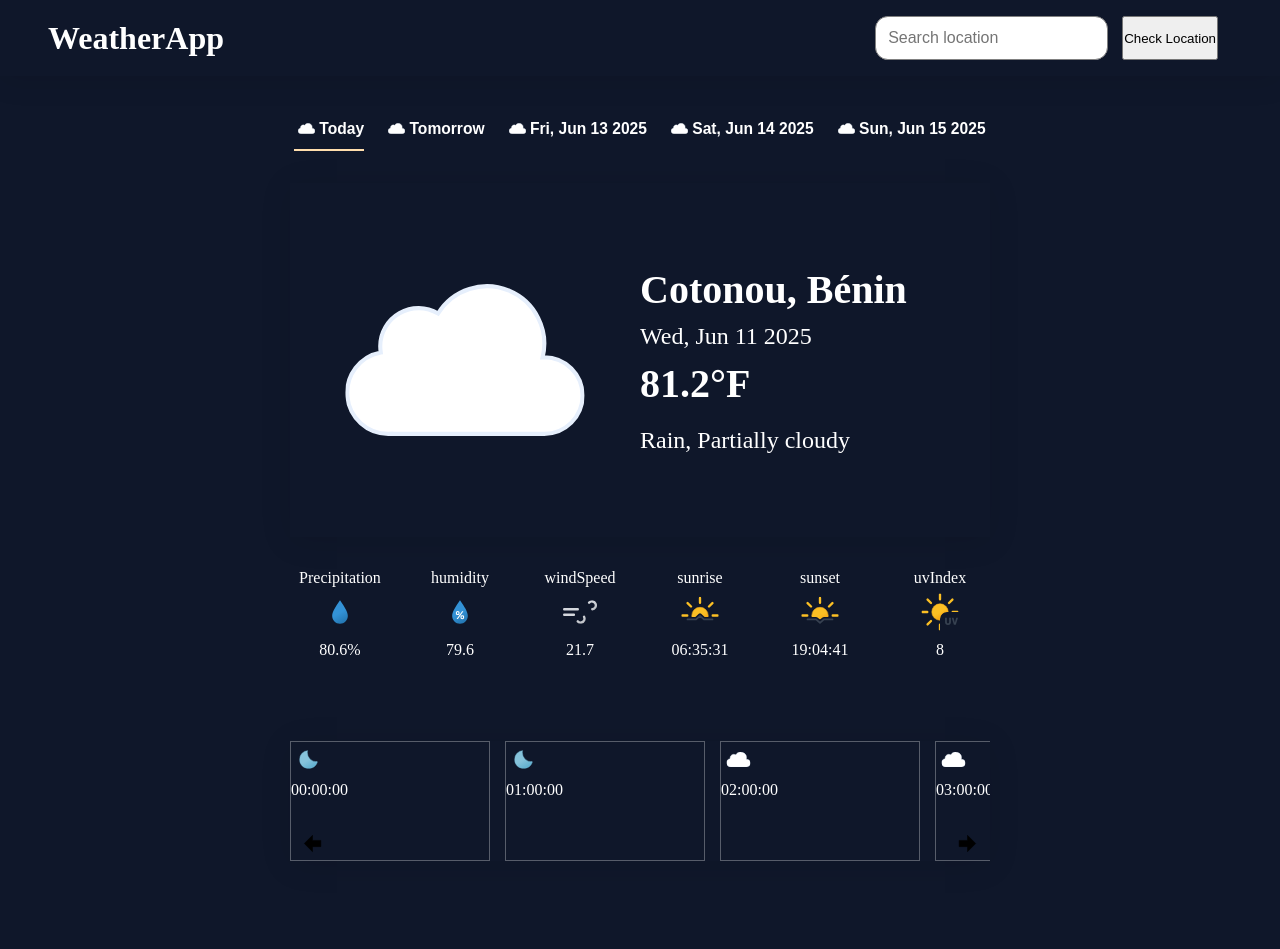
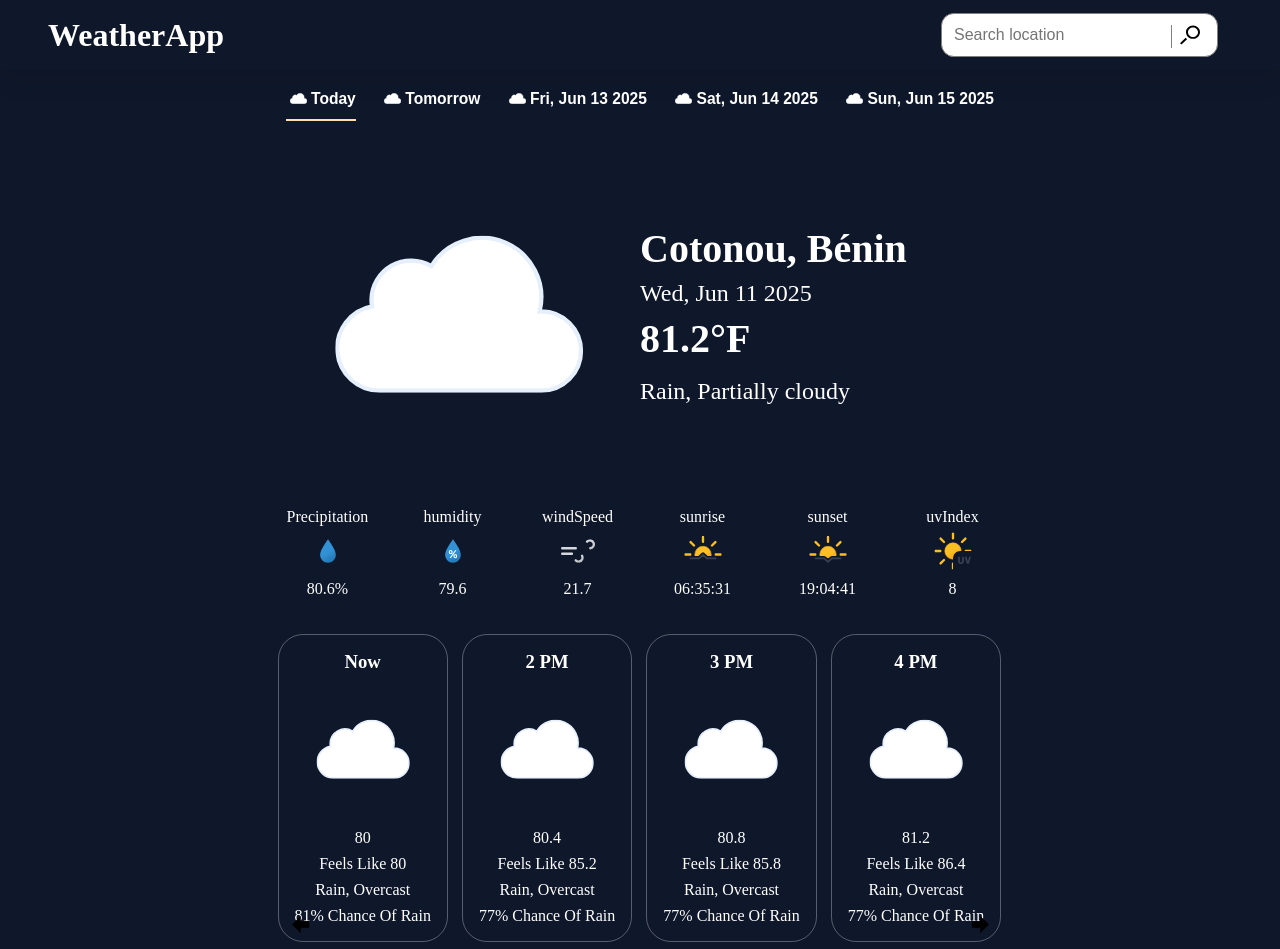
Before and after one commit to Jayfx24/weatherApp, a website built with webpack: page src/template.html in a window 1280 px wide. Before the commit the page ends 925 px from the top, so only its background shows below. Built offline with nearby package versions, Linux system fonts and the light colour scheme.

Commit message:
improved UI and added search icom

```diff
--- a/src/modules/displayUI.js
+++ b/src/modules/displayUI.js
@@ -1,4 +1,4 @@
-import { format, parseISO, isToday, isTomorrow } from 'date-fns';
+import { format, parseISO, isToday, isTomorrow,differenceInMinutes } from 'date-fns';
 import {
     selector,
     selectorAll,
@@ -23,6 +23,8 @@ export const components = {
     form: createElement('form'),
     label: createElement('label', '', 'Enter Location', ''),
     input: createElement('input', '', '', 'location'),
+    inputWrapper: createElement('div','input-wrapper'),
+
     btn: createElement('button', '', 'Check Location'),
     spanError: createElement('span', '', '', 'locError'),
     rightSvg: createElement('div', 'right-svg'),
@@ -44,26 +46,28 @@ export const elements = {
 components.label.setAttribute('for', 'location');
 components.input.setAttribute('name', 'location');
 components.input.setAttribute('placeholder', 'Search location');
-components.btn.type = 'submit';
 
 let indexCount = 0;
 
 export function renderUi() {
+
     elements.currentInfo.innerHTML = '';
     elements.navPeriod.innerHTML = '';
     elements.hourly.innerHTML = '';
     elements.otherInfo.innerHTML = '';
 
-    // append(components.form, components.label);
-    append(components.form, components.input);
-    append(components.form, components.btn);
+    const inputSvg = createElement('button','input-svg')
+    inputSvg.innerHTML = iconsSvg.search
+    inputSvg.type = 'submit';
+
+    append(components.inputWrapper, inputSvg);
+    append(components.inputWrapper, components.input);
+    append(components.form, components.inputWrapper);
+    // append(components.form, components.btn);
     append(components.form, components.spanError);
     append(elements.formDiv, components.form);
 
-    // components.form.addEventListener('submit', getFormData);
 
-    // const index = getCurrentIndex();
-    // addWeatherIcon(index);
     const activeDate = getActiveDate();
     addWeatherIcon(activeDate);
     otherWeatherEle(activeDate);
@@ -133,25 +137,58 @@ function addWeatherIcon(activeDate) {
     append(elements.currentInfo, currentWeatherTexts);
     // append(elements.currentInfo, currentWeatherDiv);
 
-    createSliderBox(activeDate);
+    renderHourly(activeDate);
     renderCurrentWeek();
 }
 // i need an activeDate count for this
 
-function createSliderBox(activeDate) {
+function renderHourly(activeDate) {
     const data = dataManager.getData();
     const hours = data.getDayHours(activeDate);
     console.log(hours);
     hours.forEach((element) => {
-        const box = createElement('div', 'hourly-item');
-        const boxText = createElement('p', 'hourly-item-text');
+        const currTimeEpoch = Math.floor(Date.now() / 1000);
+        const timeEpoch = element.datetimeEpoch + 3600
+        if (currTimeEpoch > timeEpoch ) return
+
+        const box = createElement('div', 'hourly-card');
+        const heading = createElement('div', 'hourly-heading');
+        const time = createElement('h3', 'hourly-time');
         const svgBox = createElement('div', 'hourly-svg');
+        const degree = createElement('p', 'hourly-degree');
+        const feels = createElement('p', 'hourly-feels');
+        const condition = createElement('p', 'hourly-condition');
+        const precip = createElement('p', 'hourly-precip');
+
+        const hourIndex = hours.indexOf(element)
+        const hour = data.getHourDatetime(activeDate,hourIndex)
+
+        const datetime = new Date(`${activeDate}T${hour}`)
+
         svgBox.innerHTML = getSvgIcon(element.icon);
-        boxText.textContent = `${data.getHourDatetime(activeDate, hours.indexOf(element))}`;
+        degree.textContent = element.temp;
+        feels.textContent = `Feels like ${element.feelslike}`;
+        condition.textContent = element.conditions;
+        time.textContent = formattedHour((element.datetimeEpoch * 1000),datetime);
+        precip.textContent = `${Math.round(element.precipprob)}% chance of rain`
 
-        // console.log(element.icon);
+        time.classList.add('hour-item')
+        svgBox.classList.add('hour-item')
+        degree.classList.add('hour-item')
+        feels.classList.add('hour-item')
+        condition.classList.add('hour-item')
+        precip.classList.add('hour-item')
+
+
+        append(box, time);
         append(box, svgBox);
-        append(box, boxText);
+        // append(box, heading);
+        append(box, degree);
+        append(box, feels);
+        append(box, condition);
+        append(box, precip);
+
+
         append(elements.hourly, box);
     });
 
@@ -228,7 +265,7 @@ function otherWeatherEle(date) {
 
     const precipitation = createElement('div', 'other-item');
     const precipitationSvg = createElement('div', 'per-svg');
-    const precipitationText = createElement('p', 'per-text');
+    const precipitationText = createElement('p', 'item-name');
     const precipitationDescText = createElement(
         'p',
         'per-text',
@@ -237,27 +274,27 @@ function otherWeatherEle(date) {
 
     const uvIndex = createElement('div', 'other-item');
     const uvIndexSvg = createElement('div', 'uv-svg');
-    const uvIndexText = createElement('p', 'uv-text');
+    const uvIndexText = createElement('p', 'item-name');
     const uvIndexDescText = createElement('p', 'per-text', 'uvIndex');
 
     const sunrise = createElement('div', 'other-item');
     const sunriseSvg = createElement('div', 'sunrise-svg');
-    const sunriseText = createElement('p', 'sunrise-text');
+    const sunriseText = createElement('p', 'item-name');
     const sunriseDescText = createElement('p', 'per-text', 'sunrise');
 
     const sunset = createElement('div', 'other-item');
     const sunsetSvg = createElement('div', 'sunset-svg');
-    const sunsetText = createElement('p', 'sunset-text');
+    const sunsetText = createElement('p', 'item-name');
     const sunsetDescText = createElement('p', 'per-text', 'sunset');
 
     const humidity = createElement('div', 'other-item');
     const humiditySvg = createElement('div', 'humidity-svg');
-    const humidityText = createElement('p', 'humidity-text');
+    const humidityText = createElement('p', 'item-name');
     const humidityDescText = createElement('p', 'per-text', 'humidity');
 
     const windSpeed = createElement('div', 'other-item');
     const windSpeedSvg = createElement('div', 'wind-svg');
-    const windSpeedText = createElement('p', 'wind-text');
+    const windSpeedText = createElement('p', 'item-name');
     const windSpeedDescText = createElement('p', 'per-text', 'windSpeed');
 
     precipitationSvg.innerHTML = iconsSvg.precip;
@@ -311,22 +348,18 @@ function otherWeatherEle(date) {
     append(elements.otherInfo, uvIndex);
 }
 
-function slideCircle() {
-    const hours = dataManager.getDayHours();
+const formattedHour = (dateToFormat,hour) => {
+  const now = new Date();
+  const diff = differenceInMinutes(now, dateToFormat);
 
-    hours.forEach((hour) => {
-        const slideDot = createElement('button', 'slide-dots');
-
-        slideDot.setAttribute('role', 'tab');
-        slideDot.setAttribute('aria-label', `Slide ${hours.indexOf(hour) + 1}`);
-        slideDot.setAttribute('aria-selected', 'false');
-
-        append(elements.slideNav, slideDot);
-    });
-}
+  if (diff >= 0 && diff <= 60) {
+    return 'now';
+  }
+  return format(hour, 'h a');
+};
 
 function swipeRight() {
-    const hours = document.querySelectorAll('.hourly-item');
+    const hours = document.querySelectorAll('.hourly-card');
     const currHour = hours[indexCount];
     // currHour.className = 'active';
 
@@ -349,7 +382,7 @@ function swipeLeft() {
         indexCount = 0;
         return;
     }
-    const hours = document.querySelectorAll('.hourly-item');
+    const hours = document.querySelectorAll('.hourly-card');
     const currHour = hours[indexCount];
     currHour.classList.remove('hide');
 }
--- a/src/style.css
+++ b/src/style.css
@@ -3,6 +3,7 @@
   --font-x: 1rem;
   --font-xx: 1.5rem;
   --font-xxx: 2.5rem;
+  --color: white;
 }
 
 * {
@@ -14,37 +15,40 @@
 
 }
 
-html,body{
+html,
+body {
   height: 100%;
 }
+
 body {
   /* height: 100%; */
   background-color: #0f172a;
-  color: white;
+  /* --color:#fff */
+  color: var(--color);
   /* background: #020024; */
   /* background: linear-gradient(243deg, rgba(2, 0, 36, 1) 0%, rgba(9, 9, 121, 1) 35%, rgba(0, 212, 255, 1) 100%); */
-   display: flex;
-   /* background-color:  rgba(0, 212, 255, 1); */
+  display: flex;
+  /* background-color:  rgba(0, 212, 255, 1); */
   flex-direction: column;
 }
 
 header {
   display: flex;
   text-align: center;
-  padding: 1rem 3rem;
+  padding: .825rem 3rem;
   box-shadow: 0 4px 30px rgba(0, 0, 0, 0.1);
   align-items: center;
   justify-content: space-between;
-
-  /* border: var(--border); */
-  /* max-width: 1125px; */
+  flex-wrap: wrap;
+  gap: 2rem;
+    /* border: var(--border); */
+    /* max-width: 1125px; */
 }
 
 .container {
   flex: 1;
-
   display: flex;
-  padding: 2rem .5rem;
+  padding: .5rem 0;
   justify-content: center;
 
   /* display: grid;
@@ -64,21 +68,22 @@ header {
 .content {
   width: 100%;
 }
-.wrapper{
-  max-width: 700px;
-  /* height: 100%; */
-  margin-inline: auto ;
+
+.wrapper {
+  max-width: 725px;
+
+  margin-inline: auto;
   display: flex;
   flex-direction: column;
   /* justify-content: center; */
-  gap: 2rem;
+  gap: .25rem;
 
 }
 
-.wrapper > * {
-  /* Ensure flex containers use full available width */
+.wrapper>* {
+
   width: 100%;
-  min-width: 0; /* Allow flex items to shrink below content size */
+
 }
 
 .current-info {
@@ -88,127 +93,122 @@ header {
   /* background-color:  #dbeafe; */
   background-color: transparent;
   /* border: 1px solid rgba(255, 255, 255, 0.3); */
-  color: white;
-  box-shadow: 0 4px 30px rgba(0, 0, 0, 0.1);
+  color: var(--color);
+  /* box-shadow: 0 4px 30px rgba(0, 0, 0, 0.1); */
+  /* align-items: center; */
+  padding: .5rem 0;
 
 }
 
-.content>* {
+/* .content>* {
+  flex: 1
+} */
+
+.current-info>* {
   flex: 1
 }
-.current-info >* {
-  flex: 1
-}
+
 .curr-weather-svg {
-  width: 50%;
+
+
+
 }
 
 .curr-weather-svg svg {
-  width: 100%;
-  height: 100%;
+  max-width: 100%;
+  height: auto;
+  display:block;
+
 }
 
 .current-weather-txt {
   display: flex;
   flex-direction: column;
-  /* align-items: center; */
-  gap: 10px;
+  gap: 0.5rem;
   justify-content: center;
   font-size: var(--font-xx);
   font-weight: 400;
+  /* text-align: end; */
 }
 
 .curr-temp {
   font-size: var(--font-xxx);
   font-weight: 800;
-  align-self: flex-start;
+  /* align-self: flex-start; */
+  /* text-align: center; */
 
 }
 
-.curr-humidity {
+/* .curr-humidity {
   display: flex;
   align-items: center;
   font-size: 1.5rem;
-}
+} */
 
-.current-svg svg {
+/* .current-svg svg {
   width: 30px;
-}
+} */
 
 .hourly {
   width: 70%;
-  height: 120px;
+  height: calc(fit-content + .2rem);
   display: flex;
   overflow-x: hidden;
   width: 100%;
   /* flex: 1; */
-  gap: 15px;
-  margin-top: 50px;
-  box-shadow: 0 4px 30px rgba(0, 0, 0, 0.1);
+  gap: 0.875rem;
+  margin-top: 2rem;
+  /* box-shadow: 0 4px 30px rgba(0, 0, 0, 0.1); */
   position: relative;
 }
 
-.hourly-item {
-  width:200px;
+.hourly-card {
+  display: grid;
+  gap: 0.5rem;
+  /* width:200px; */
   height: 100%;
   flex-shrink: 0;
-  /* background-color: darkblue; */
   border: 1px solid rgba(255, 255, 255, 0.3);
+  padding: 1rem;
+  text-align: center;
+  text-transform: capitalize;
+  border-radius: 25px;
 
 }
 
-.sidebar {
-  /* width: 30%;
-  min-width: 250px; */
-  display: flex;
-  flex-direction: column;
-  gap: 2rem;
-}
-
-.sidebar-item {
-  width: 80%;
-  height: 80px;
-  background-color: transparent;
-  color: white;
-  padding: .5rem .2rem;
-  display: flex;
-  cursor: pointer;
-  /* border: 1px solid rgba(255, 255, 255, 0.3);  */
-
-}
-
-/* .sidebar-item-svg {
-  width: 50%
-} */
-.sidebar-item svg {
-  width: 40%;
-  height: 100%;
+.hour-item {
+  width: 100%;
+  margin-inline: auto;
+  /* outline: 1px solid red; */
 }
 
 .hourly-svg {
-  width: 35px;
+  display: block;
+  width: 100%;
+  height: auto;
 }
 
 .other-info {
-  display: flex;
-  flex-wrap: wrap;
-
+  /* display: flex;
+  flex-wrap: wrap; */
+  display:grid;
+  grid-template-columns: repeat(auto-fit,100px);
   gap: 1rem;
-  /* border: 1px solid black; */
-  width: 100%;
   justify-content: space-between;
 }
 
-.other-info svg{
-  width: 50px
+.other-info svg {
+  width: 3.125rem;
 }
 
 .other-item {
   display: grid;
-  width: 100px;
+  width:100%;
   text-align: center;
+  /* justify-content: center; */
 
 }
+
 form {
   /* align-self: flex-end; */
   /* margin-left: auto; */
@@ -223,6 +223,11 @@ form {
   gap: 0.875rem;
 }
 
+.input-wrapper{
+   position: relative;
+  display: inline-flex;
+}
+
 form input {
   /* background-color: transparent; */
   padding: 0.75rem;
@@ -231,24 +236,42 @@ form input {
   border: 1px solid gray;
   border-radius: .8rem;
   font-size: 1rem;
+  min-width: 2rem;
+  padding-right: 3.5rem;
 }
 
 input:active {
   outline: 3px solid black;
 }
 
-.slide-dots {
-  width: 10px;
-  border: 1px solid white;
-  border-radius: 50%;
+.input-svg{
+  background-color: transparent;
+  outline: none;
+  border: none;
+    border-left: 1px solid gray;
+  position: absolute;
+  padding-inline: 0.5rem;
+  top: 0.75rem;
+  right: 10px;
+  cursor: pointer;
 }
 
+.search-svg {
+  stroke:greenyellow;
+  cursor: pointer;
+
+  width: 1.25rem;
+  height: 1.25rem;
+
+  /* fill: #888; */
+}
 .hide {
   border: 8px solid green;
   display: none;
 }
 
-.right-svg,.left-svg {
+.right-svg,
+.left-svg {
   width: 25px;
   height: 25px;
   position: absolute;
@@ -256,26 +279,27 @@ input:active {
   /* align-self: center; */
   bottom: 5px;
 }
-.right-svg{
+
+.right-svg {
   right: 10px;
 
 }
 
-.left-svg{
+.left-svg {
   left: 10px;
 
 }
 
-.nav-period{
+.nav-period {
   display: flex;
   gap: 1rem;
   flex-wrap: wrap;
   justify-content: space-evenly;
 }
 
-.nav-item{
+.nav-item {
   background-color: transparent;
-  color: white;
+  color: var(--color);
   border: none;
   outline: none;
   cursor: pointer;
@@ -285,14 +309,15 @@ input:active {
   padding-block: .5rem;
 }
 
-.nav-item svg{
+.nav-item svg {
   width: 25px;
 }
 
-.nav-item:hover{
-  border-bottom: 1px solid white;
+.nav-item:hover {
+  border-bottom: 1px solid var(--color);
 
 }
+
 .active {
   border-bottom: 2px solid navajowhite;
 }
```
Also changed, not shown: src/index.js (+7 -4 lines), src/modules/icons.js.
